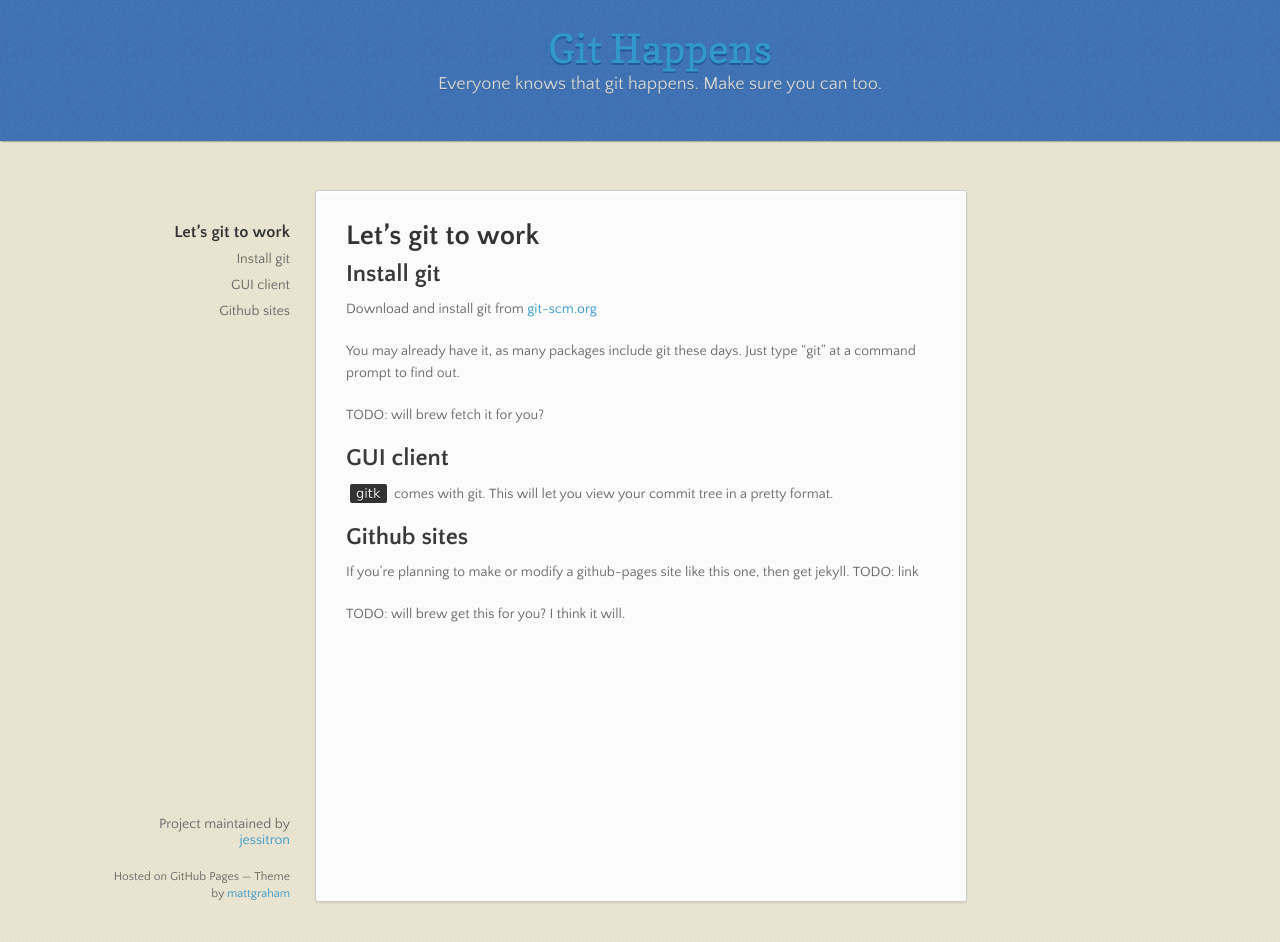
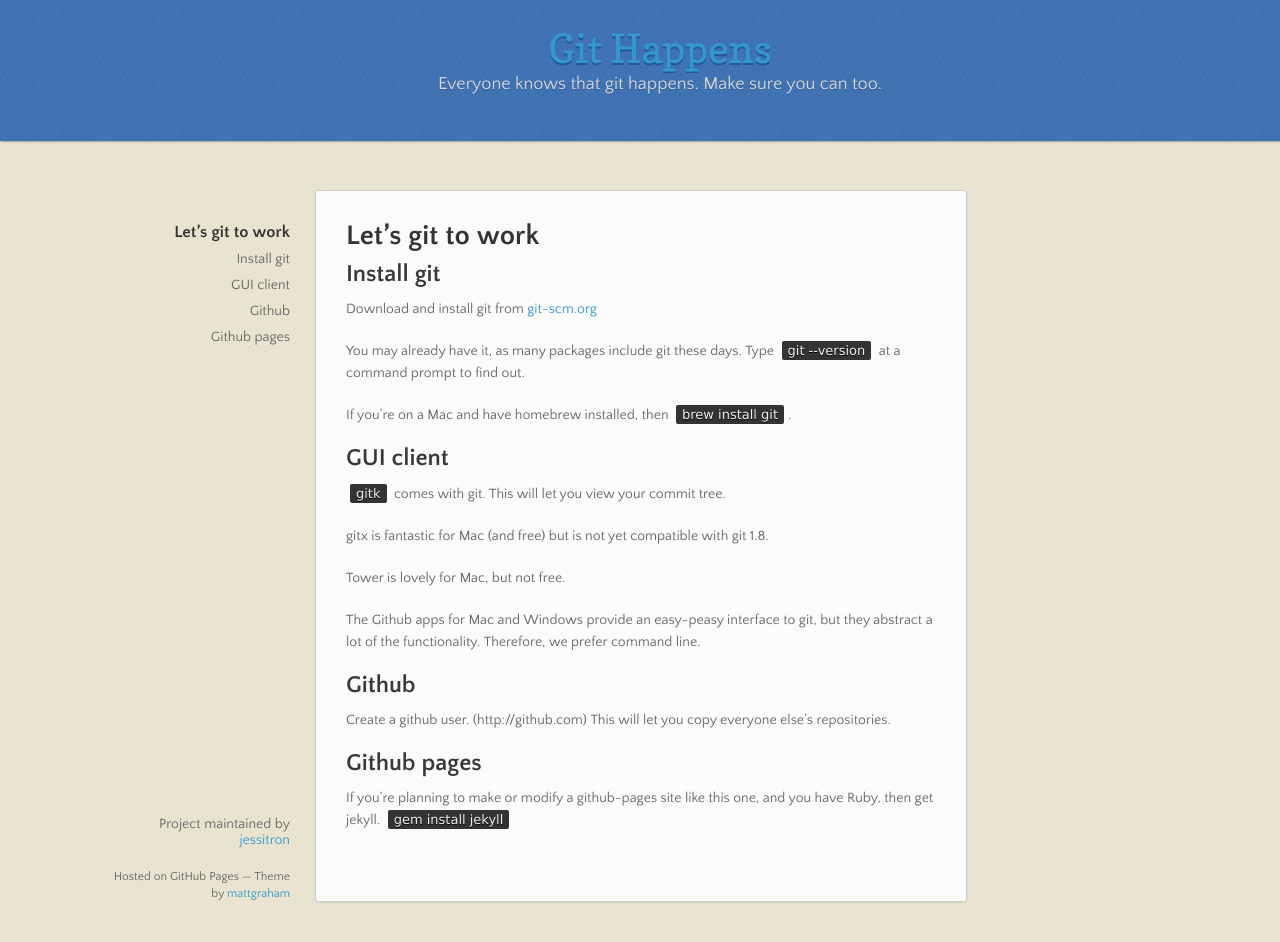
Before and after one commit to jessitron/git-happens, a Jekyll site: the page built from setup.md, in a window 1280 px wide and 942 px high. Built offline with Jekyll 4.4.1, drawn with Linux system fonts in a browser that asks for light colours; nearby versions of some CDN libraries.

Commit message:
Setup page updates

```diff
--- a/setup.md
+++ b/setup.md
@@ -7,16 +7,25 @@
 ## Install git
 Download and install git from [git-scm.org](http://git-scm.org/downloads)
 
-You may already have it, as many packages include git these days. Just type "git" at a command prompt to find out.
+You may already have it, as many packages include git these days. Type `git --version` at a command prompt to find out.
 
-TODO: will brew fetch it for you?
+If you're on a Mac and have homebrew installed, then `brew install git`.
 
 ## GUI client
 
-`gitk` comes with git. This will let you view your commit tree in a pretty format.
+`gitk` comes with git. This will let you view your commit tree.
 
-## Github sites
+gitx is fantastic for Mac (and free) but is not yet compatible with git 1.8.
 
-If you're planning to make or modify a github-pages site like this one, then get jekyll. TODO: link
+Tower is lovely for Mac, but not free.
 
-TODO: will brew get this for you? I think it will.
+The Github apps for Mac and Windows provide an easy-peasy interface to git, but they abstract a lot of the functionality. Therefore, we prefer command line.
+
+
+## Github
+
+Create a github user. (http://github.com) This will let you copy everyone else's repositories.
+
+## Github pages
+
+If you're planning to make or modify a github-pages site like this one, and you have Ruby, then get jekyll. `gem install jekyll`
```
